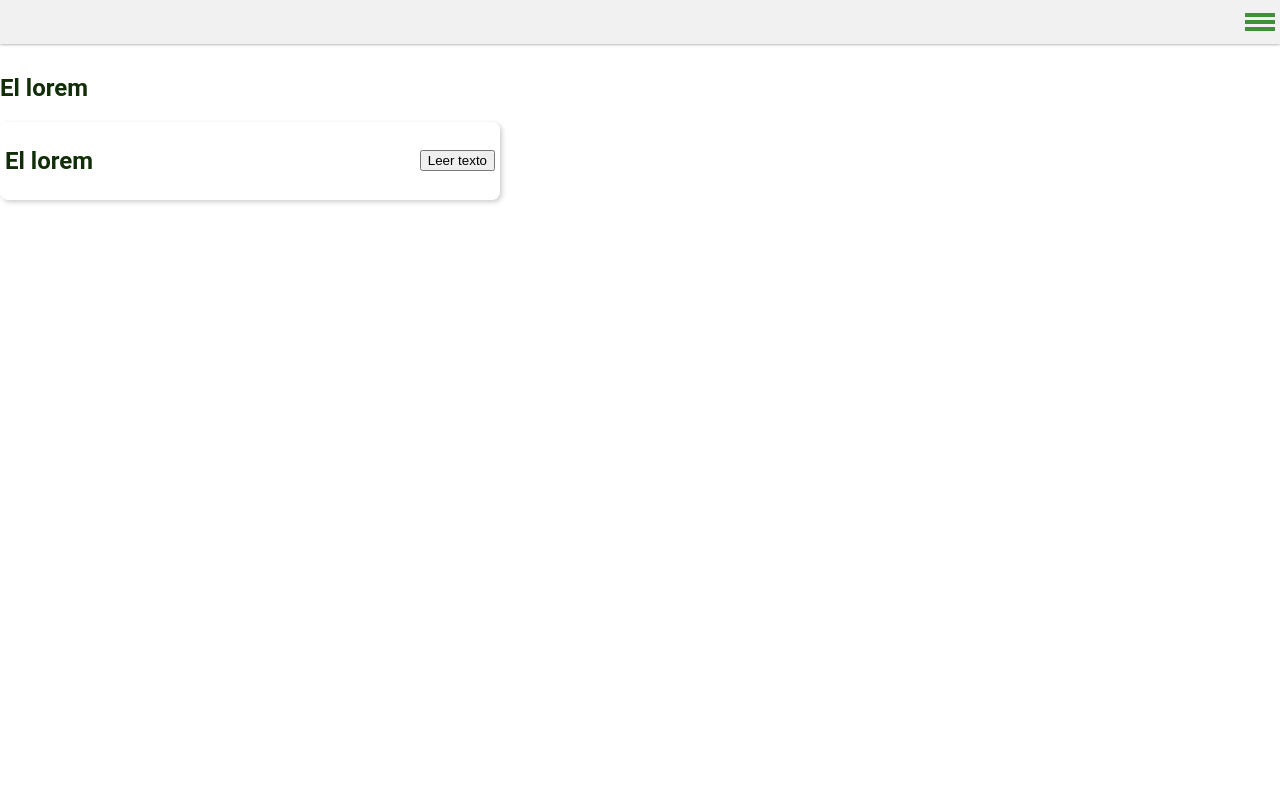
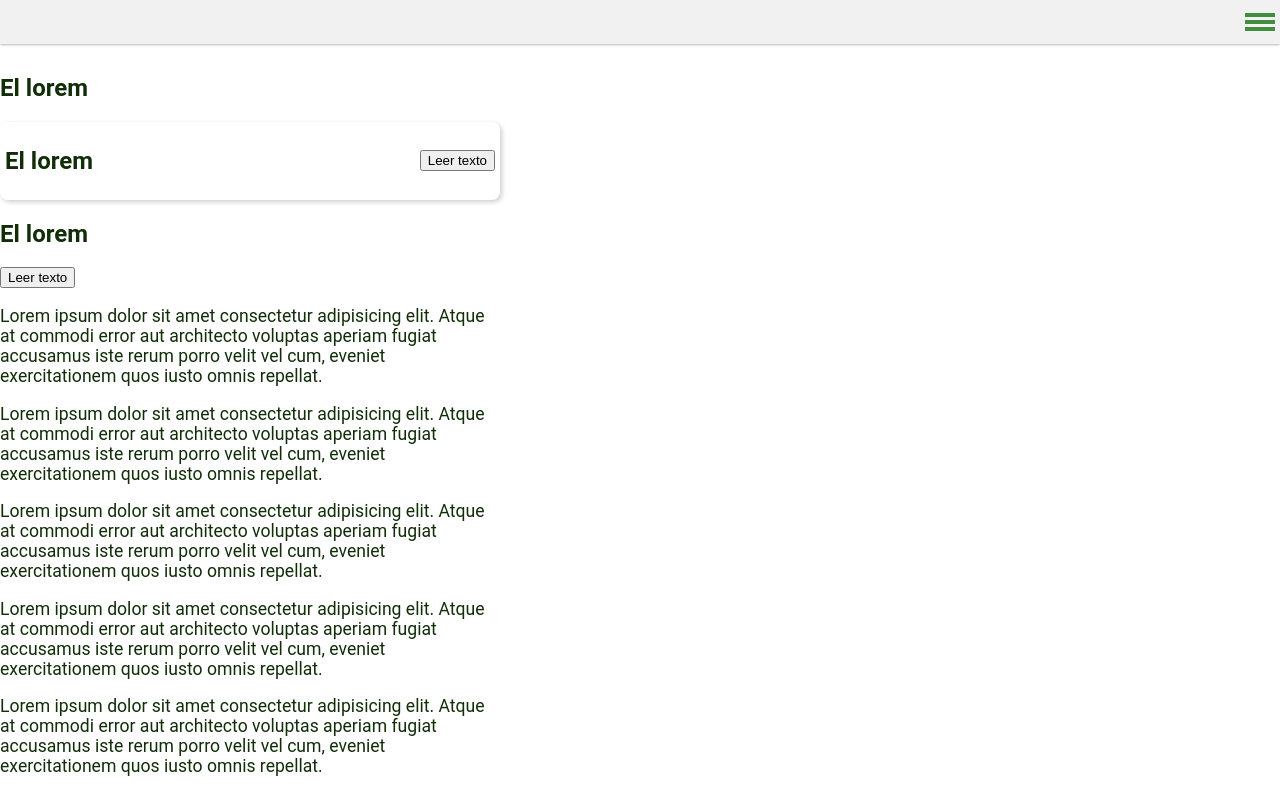
Before and after one commit to jaalorsa517/lib-components, a website built with Vite: page dev/collapse/index.html in a window 1280 px wide. Built offline with nearby package versions, Linux system fonts and the light colour scheme.

Commit message:
Documentacion collapse. Reestructuracion collapse. Componentes insertados desde JS

```diff
--- a/dev/collapse/index.html
+++ b/dev/collapse/index.html
@@ -9,7 +9,7 @@
   </head>
   <body>
     <script type="module" src="./main.js"></script>
-    <main>
+    <main id="main">
       <div class="container">
         <j5-collapse id="collapse">
           <section slot="summary" id="summary">
@@ -46,6 +46,7 @@
       </div>
       <div class="container">
         <j5-collapse class="collapse dos" eventmanual="true">
+          <section>hola mundo a todos</section>
           <section slot="summary" class="summary title">
             <div class="container">
               <h2>El lorem</h2>
--- a/dev/collapse/main.js
+++ b/dev/collapse/main.js
@@ -1,5 +1,51 @@
-import {j5Collapse} from 'lib/main';
+import { j5Collapse } from "lib/main";
 import { header } from "../header.js";
 
-header()
+header();
 j5Collapse();
+
+const main = document.getElementById("main");
+const container = document.createElement("div");
+container.className = "container";
+const collapse = document.createElement("j5-collapse");
+collapse.innerHTML = `
+  <section slot="summary" class="summary title">
+    <div class="container">
+      <h2>El lorem</h2>
+      <button class="btn summary">Leer texto</button>
+    </div>
+  </section>
+  <section slot="content" id="content2" class="content dos">
+    <p>
+      Lorem ipsum dolor sit amet consectetur adipisicing elit. Atque at commodi error aut architecto
+      voluptas aperiam fugiat accusamus iste rerum porro velit vel cum, eveniet exercitationem quos
+      iusto omnis repellat.
+    </p>
+    <p>
+      Lorem ipsum dolor sit amet consectetur adipisicing elit. Atque at commodi error aut architecto
+      voluptas aperiam fugiat accusamus iste rerum porro velit vel cum, eveniet exercitationem quos
+      iusto omnis repellat.
+    </p>
+    <p>
+      Lorem ipsum dolor sit amet consectetur adipisicing elit. Atque at commodi error aut architecto
+      voluptas aperiam fugiat accusamus iste rerum porro velit vel cum, eveniet exercitationem quos
+      iusto omnis repellat.
+    </p>
+    <p>
+      Lorem ipsum dolor sit amet consectetur adipisicing elit. Atque at commodi error aut architecto
+      voluptas aperiam fugiat accusamus iste rerum porro velit vel cum, eveniet exercitationem quos
+      iusto omnis repellat.
+    </p>
+    <p>
+      Lorem ipsum dolor sit amet consectetur adipisicing elit. Atque at commodi error aut architecto
+      voluptas aperiam fugiat accusamus iste rerum porro velit vel cum, eveniet exercitationem quos
+      iusto omnis repellat.
+    </p>
+  </section>
+`;
+
+collapse.setAttribute("eventmanual", "false");
+collapse.setAttribute("isopen", "true");
+
+container.appendChild(collapse);
+main.appendChild(container);
--- a/lib/components/collapse/Collapse.cls.ts
+++ b/lib/components/collapse/Collapse.cls.ts
@@ -29,7 +29,7 @@ export class Collapse extends ElementOpenAttr {
     super();
     this._isOpen.watch(this._toggleContent.bind(this));
     this._templateCls = new CollapseTemplate();
-    this._animation = this.validateAttributeAnimation();
+    this._animation = CommandEnum.GROW_IN_OUT;
     this._attrs = this._getLogicAttr();
     this._eventEmitter = new CustomEvent("isOpen", { detail: { isOpen: this._isOpen.value } });
   }
@@ -42,13 +42,21 @@ export class Collapse extends ElementOpenAttr {
     };
   }
 
-  private validateAttributeAnimation(): string {
-    const animation = this.getAttribute("animation") as string;
-    const isExist: boolean = animation === CommandEnum.GROW_IN_OUT;
-    return isExist ? animation : CommandEnum.GROW_IN_OUT;
+  private _clearContent() {
+    const children = Array.from(this.children);
+    children.forEach((child) => {
+      const isContainer = child.classList.contains(this._templateCls.clsNames.container);
+      const slot = child.getAttribute("slot") || "";
+      if (isContainer || ["content", "summary"].includes(slot)) {
+        return
+      }
+      child.remove();
+    });
   }
 
   private _init() {
+    this._clearContent();
+
     this._slotSummary = this.getElement("[slot=summary]");
     this._slotContent = this.getElement("[slot=content]");
 
--- a/lib/components/menu-hamburguer/MenuHamburger.cls.ts
+++ b/lib/components/menu-hamburguer/MenuHamburger.cls.ts
@@ -20,7 +20,7 @@ export class MenuHamburguer extends ElementOpenAttr {
   protected _attrs: ISwitchObject;
 
   static get observedAttributes() {
-    return ["isopen", "*"];
+    return ["isopen", "animation", "*"];
   }
 
   private get getMenu() {
@@ -29,7 +29,7 @@ export class MenuHamburguer extends ElementOpenAttr {
 
   constructor() {
     super();
-    this._animation = this.validateAttributeAnimation();
+    this._animation = this.validateAttributeAnimation(this.getAttribute("animation") || "");
     this._templateCls = new MenuHamburguerTemplate();
     this._isOpen = new ProxyWatch(false);
     this._isOpen.watch(this.openClose.bind(this));
@@ -40,8 +40,7 @@ export class MenuHamburguer extends ElementOpenAttr {
     this._attrs = this._getLogicAttr();
   }
 
-  private validateAttributeAnimation(): string {
-    const animation = this.getAttribute("animation") as string;
+  private validateAttributeAnimation(animation: string): string {
     const isExist: boolean = Object.entries(CommandEnum).findIndex(([_, value]) => animation === value) > -1;
     return isExist ? animation : CommandEnum.FADE_IN_OUT;
   }
@@ -54,17 +53,24 @@ export class MenuHamburguer extends ElementOpenAttr {
     this._slotChild = this.getElement(`.${this._templateCls.clsNames.containeChild}`);
 
     this.extractSlot();
-    if (this._slotChild) {
-      const instances = new StrategyCommand(this._slotChild, this._animation).instances as IAnimationInOut;
-      this._animationIn = instances.in.execute();
-      this._animationOut = instances.out.execute();
-    }
+    this.setAttribute("animation", this._animation);
   }
 
   private _getLogicAttr(): ISwitchObject {
     return {
       isopen: (value: string) => {
         this._isOpen.value = value === "true";
+      },
+      animation: (value: string) => {
+        setTimeout(() => {
+          this._animation = this.validateAttributeAnimation(value);
+          if (this._slotChild) {
+            const instances = new StrategyCommand(this._slotChild, this._animation)
+              .instances as IAnimationInOut;
+            this._animationIn = instances.in.execute();
+            this._animationOut = instances.out.execute();
+          }
+        }, 0);
       },
     };
   }
@@ -132,7 +138,7 @@ export class MenuHamburguer extends ElementOpenAttr {
   }
 
   connectedCallback() {
-    this.render(this._init.bind(this))
+    this.render(this._init.bind(this));
   }
 
   disconnectedCallback() {
--- a/package.json
+++ b/package.json
@@ -1,6 +1,6 @@
 {
   "name": "@jaalorsa/j5-components",
-  "version": "1.4.5",
+  "version": "1.5.0",
   "private": false,
   "description": "Libreria de componentes web para ayudar al desarrollador en su día a día. Como la librería está hecha en vanilla, se puede utilizar sin importar el framework de javascript.",
   "files": [
```
Also changed, not shown: dev/carousel/index.html (+1 -1 lines), dev/carousel/main.js (+21 -2 lines), dev/jsontransformer/index.html (+1 -1 lines), dev/jsontransformer/main.js (+9 -0 lines), dev/toggle/index.html (+1 -1 lines), dev/toggle/main.js (+7 -4 lines), dev/tooltip/index.html (+1 -1 lines), README.md.
